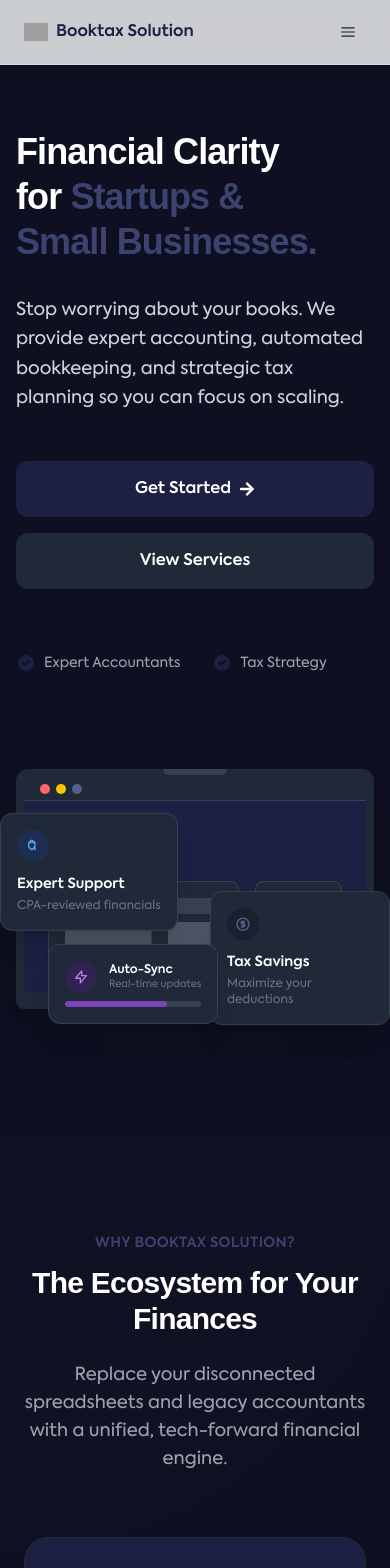
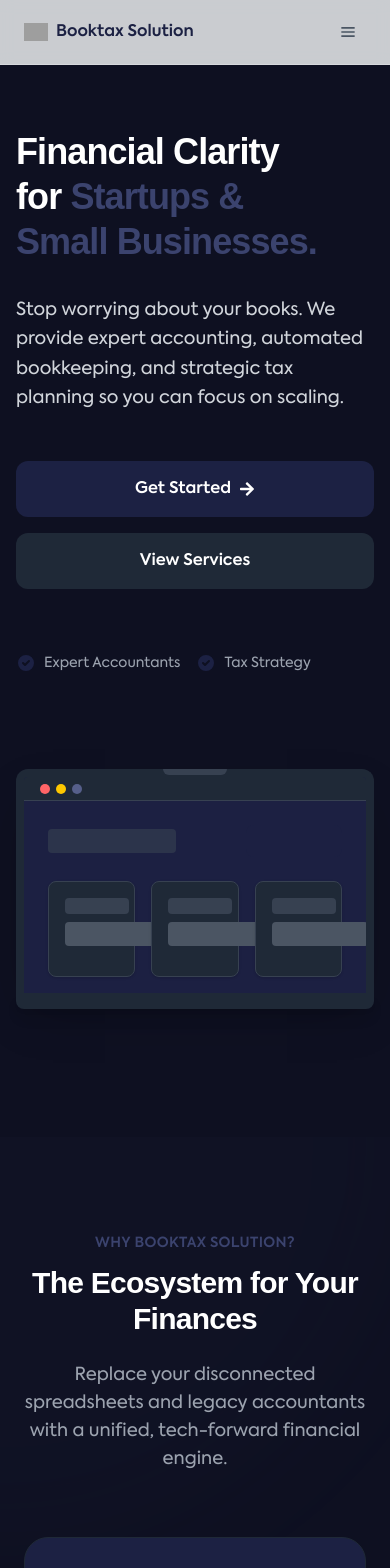
Before and after one commit to Nouman64-cat/booktax, a Next.js app in the folder marketing-site/: page / in a window 390 px wide. Shown: the top 1568 px of the page. Built offline with nearby package versions, Linux system fonts and the light colour scheme; grey boxes are pictures that could not be loaded; a web font is replaced by a local one.

Commit message:
mobile responsiveness

```diff
--- a/marketing-site/src/components/home/FaqCTA.tsx
+++ b/marketing-site/src/components/home/FaqCTA.tsx
@@ -83,16 +83,16 @@
                             <p className="mx-auto mt-6 max-w-xl text-center text-lg leading-8 text-gray-300">
                                 Stop drowning in paperwork. Get expert bookkeeping and tax strategy today.
                             </p>
-                            <div className="mt-10 flex items-center justify-center gap-x-6">
+                            <div className="mt-10 flex flex-col sm:flex-row items-center justify-center gap-4 sm:gap-x-6">
                                 <Link
                                     href="/contact"
-                                    className="rounded-xl bg-emerald-600 px-6 py-3 text-base font-semibold text-white shadow-sm hover:bg-emerald-500 focus-visible:outline focus-visible:outline-2 focus-visible:outline-offset-2 focus-visible:outline-white transition-all transform hover:scale-105"
+                                    className="w-full sm:w-auto text-center rounded-xl bg-emerald-600 px-6 py-3 text-base font-semibold text-white shadow-sm hover:bg-emerald-500 focus-visible:outline focus-visible:outline-2 focus-visible:outline-offset-2 focus-visible:outline-white transition-all transform hover:scale-105"
                                 >
                                     Book a Consultation
                                 </Link>
                                 <Link
                                     href="/services"
-                                    className="text-sm font-semibold leading-6 text-white flex items-center gap-1 group opacity-80 hover:opacity-100 transition-opacity"
+                                    className="text-sm font-semibold leading-6 text-white flex items-center gap-1 group opacity-80 hover:opacity-100 transition-opacity mt-2 sm:mt-0"
                                 >
                                     Our Services <FiArrowRight className="transition-transform group-hover:translate-x-1" />
                                 </Link>
--- a/marketing-site/src/components/home/HeroSection.tsx
+++ b/marketing-site/src/components/home/HeroSection.tsx
@@ -21,22 +21,22 @@
                             Stop worrying about your books. We provide expert accounting, automated bookkeeping, and strategic tax planning so you can focus on scaling.
                         </p>
 
-                        <div className="flex flex-col sm:flex-row gap-4 pt-4">
+                        <div className="flex flex-col sm:flex-row gap-4 pt-4 w-full sm:w-auto">
                             <Link
                                 href="/contact"
-                                className="px-8 py-4 rounded-xl bg-emerald-600 text-white text-base font-semibold hover:bg-emerald-700 hover:shadow-lg hover:shadow-emerald-500/20 transition-all duration-300 flex items-center justify-center gap-2"
+                                className="w-full sm:w-auto px-8 py-4 rounded-xl bg-emerald-600 text-white text-base font-semibold hover:bg-emerald-700 hover:shadow-lg hover:shadow-emerald-500/20 transition-all duration-300 flex items-center justify-center gap-2"
                             >
                                 Get Started <FaArrowRight className="w-4 h-4" />
                             </Link>
                             <Link
                                 href="/services"
-                                className="px-8 py-4 rounded-xl bg-gray-100 dark:bg-gray-800 text-gray-900 dark:text-white text-base font-semibold hover:bg-gray-200 dark:hover:bg-gray-700 transition-all flex items-center justify-center"
+                                className="w-full sm:w-auto px-8 py-4 rounded-xl bg-gray-100 dark:bg-gray-800 text-gray-900 dark:text-white text-base font-semibold hover:bg-gray-200 dark:hover:bg-gray-700 transition-all flex items-center justify-center"
                             >
                                 View Services
                             </Link>
                         </div>
 
-                        <div className="pt-8 flex items-center gap-8 text-sm text-gray-500 dark:text-gray-400">
+                        <div className="pt-8 flex flex-wrap items-center gap-4 sm:gap-8 text-sm text-gray-500 dark:text-gray-400">
                             <div className="flex items-center gap-2">
                                 <svg className="w-5 h-5 text-emerald-600" fill="currentColor" viewBox="0 0 20 20">
                                     <path fillRule="evenodd" d="M10 18a8 8 0 100-16 8 8 0 000 16zm3.707-9.293a1 1 0 00-1.414-1.414L9 10.586 7.707 9.293a1 1 0 00-1.414 1.414l2 2a1 1 0 001.414 0l4-4z" clipRule="evenodd" />
@@ -107,7 +107,7 @@
 
                         {/* Floating Cards */}
                         {/* Card 1: Expert Accounting */}
-                        <div className="absolute -left-4 top-12 bg-white dark:bg-gray-800 p-4 rounded-xl shadow-xl border border-gray-100 dark:border-gray-700 max-w-[180px] animate-float-up" style={{ animationDelay: '0s' }}>
+                        <div className="hidden sm:block absolute -left-4 top-12 bg-white dark:bg-gray-800 p-4 rounded-xl shadow-xl border border-gray-100 dark:border-gray-700 max-w-[180px] animate-float-up" style={{ animationDelay: '0s' }}>
                             <div className="w-8 h-8 rounded-full bg-blue-100 dark:bg-blue-900/30 flex items-center justify-center mb-3 text-blue-600 dark:text-blue-400">
                                 <svg className="w-4 h-4" fill="none" stroke="currentColor" viewBox="0 0 24 24"><path strokeLinecap="round" strokeLinejoin="round" strokeWidth={2} d="M9 7h6m0 3.659c0 3.074-1.813 5.702-4.847 7.03-3.032-1.328-4.846-3.956-4.846-7.03 0-3.075 1.813-5.703 4.846-7.03 3.033 1.328 4.847 3.956 4.847 7.03zm0 3.659V18" /></svg>
                             </div>
@@ -116,7 +116,7 @@
                         </div>
 
                         {/* Card 2: Strategic Tax Planning */}
-                        <div className="absolute -right-4 top-32 bg-white dark:bg-gray-800 p-4 rounded-xl shadow-xl border border-gray-100 dark:border-gray-700 max-w-[180px] animate-float-up" style={{ animationDelay: '1.5s' }}>
+                        <div className="hidden sm:block absolute -right-4 top-32 bg-white dark:bg-gray-800 p-4 rounded-xl shadow-xl border border-gray-100 dark:border-gray-700 max-w-[180px] animate-float-up" style={{ animationDelay: '1.5s' }}>
                             <div className="w-8 h-8 rounded-full bg-emerald-100 dark:bg-emerald-900/30 flex items-center justify-center mb-3 text-emerald-600 dark:text-emerald-400">
                                 <svg className="w-4 h-4" fill="none" stroke="currentColor" viewBox="0 0 24 24"><path strokeLinecap="round" strokeLinejoin="round" strokeWidth={2} d="M12 8c-1.657 0-3 .895-3 2s1.343 2 3 2 3 .895 3 2-1.343 2-3 2m0-8c1.11 0 2.08.402 2.599 1M12 8V7m0 1v8m0 0v1m0-1c-1.11 0-2.08-.402-2.599-1M21 12a9 9 0 11-18 0 9 9 0 0118 0z" /></svg>
                             </div>
@@ -125,7 +125,7 @@
                         </div>
 
                         {/* Card 3: Automated Bookkeeping */}
-                        <div className="absolute left-8 -bottom-6 bg-white dark:bg-gray-800 p-4 rounded-xl shadow-xl border border-gray-100 dark:border-gray-700 max-w-[200px] animate-float-up" style={{ animationDelay: '2.5s' }}>
+                        <div className="hidden sm:block absolute left-8 -bottom-6 bg-white dark:bg-gray-800 p-4 rounded-xl shadow-xl border border-gray-100 dark:border-gray-700 max-w-[200px] animate-float-up" style={{ animationDelay: '2.5s' }}>
                             <div className="flex items-center gap-3 mb-2">
                                 <div className="w-8 h-8 rounded-full bg-purple-100 dark:bg-purple-900/30 flex items-center justify-center text-purple-600 dark:text-purple-400">
                                     <svg className="w-4 h-4" fill="none" stroke="currentColor" viewBox="0 0 24 24"><path strokeLinecap="round" strokeLinejoin="round" strokeWidth={2} d="M13 10V3L4 14h7v7l9-11h-7z" /></svg>
--- a/marketing-site/src/components/home/ServicesOverview.tsx
+++ b/marketing-site/src/components/home/ServicesOverview.tsx
@@ -59,7 +59,9 @@
                                     Live Sync
                                 </div>
                             </div>
-
+                            {/* Scrollable Table Container */}
+                            <div className="overflow-x-auto">
+                                <div className="min-w-[600px]">
                                     {/* Table Header */}
                                     <div className="grid grid-cols-12 gap-4 px-4 py-2 bg-gray-50/50 dark:bg-gray-900/30 text-xs font-semibold text-gray-500 dark:text-gray-400 border-b border-gray-200 dark:border-gray-800">
                                         <div className="col-span-2">DATE</div>
@@ -99,6 +101,8 @@
                                                 </span>
                                             </div>
                                             <div className="col-span-3 text-right font-medium text-gray-900 dark:text-white">-$1,200.00</div>
+                                        </div>
+                                    </div>
                                 </div>
                             </div>
                         </div>
```
Lines whose indentation alone changed are shown as unchanged.
